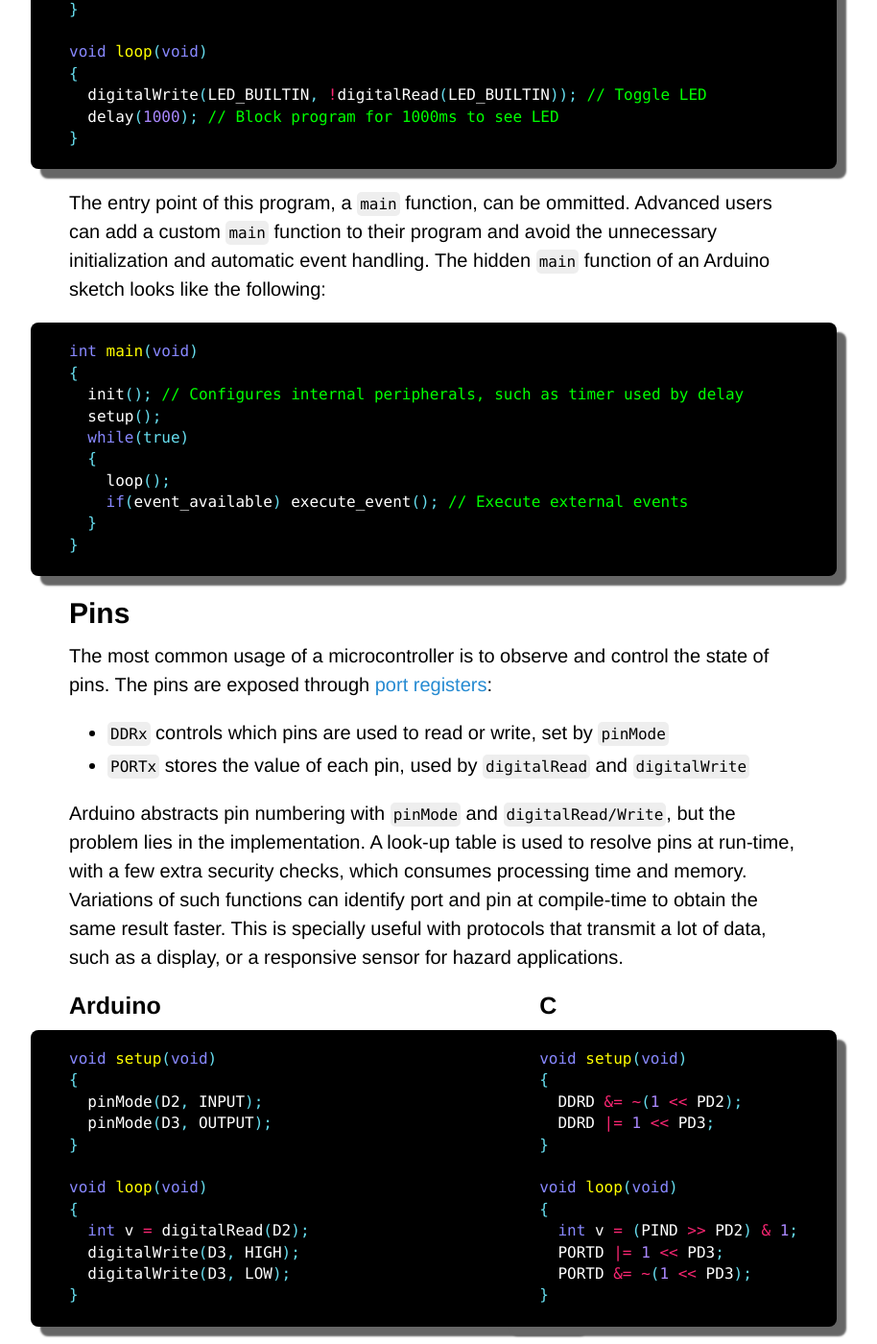
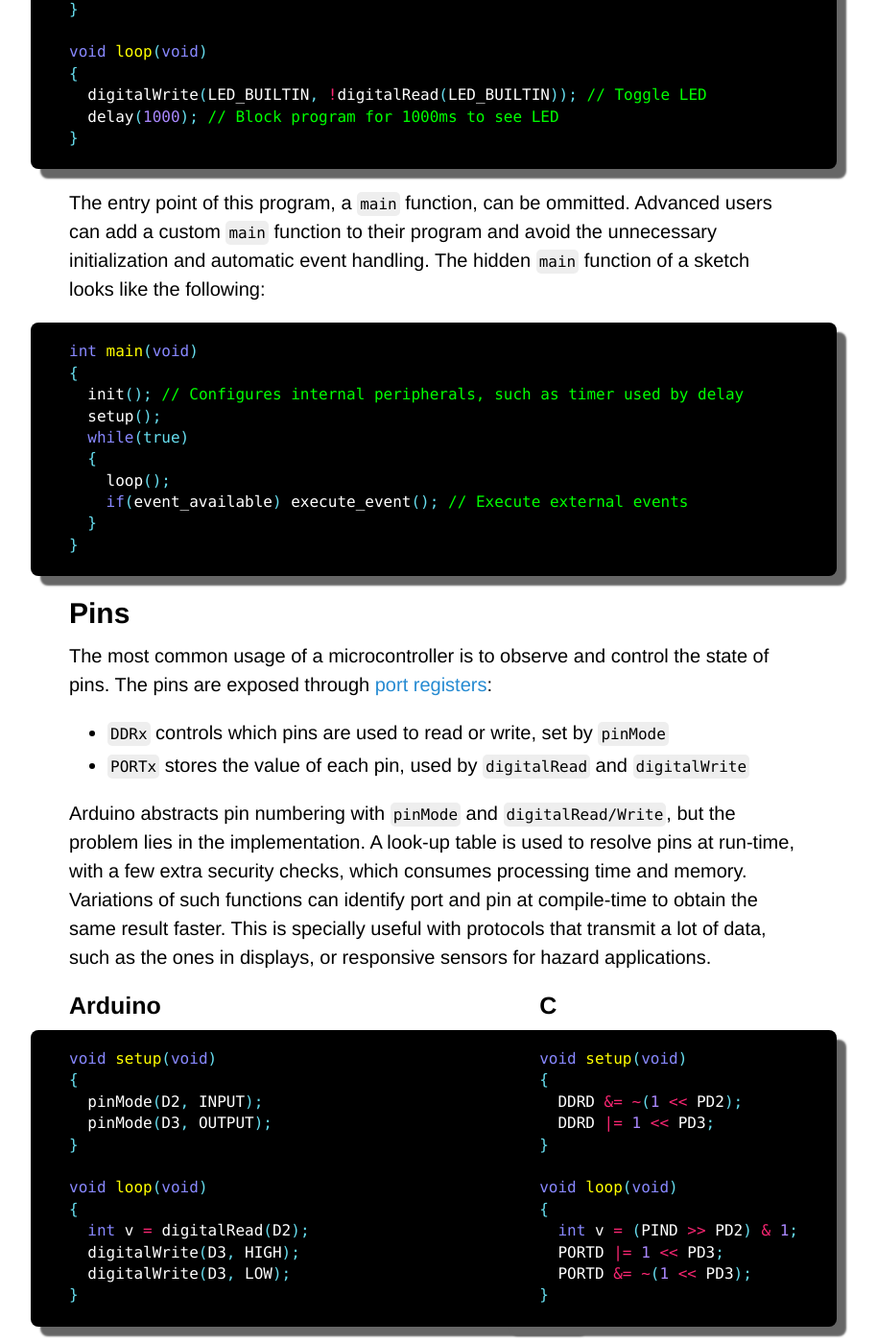
Before and after one commit to Maumagnaguagno/maumagnaguagno.github.io, a Jekyll site: the page built from baremetal.md, in a window 1280 px wide and 1400 px high, scrolled down 2853 px. Shown: the whole window at 96% size, without its empty margins (188-1102 px from the left). Built offline with Jekyll 4.4.1, drawn with Linux system fonts in a browser that asks for light colours; our own code applies the rules of GitHub Pages for plain Markdown files.

Commit message:
Change some sentences in Bare Metal

````diff
--- a/baremetal.md
+++ b/baremetal.md
@@ -99,7 +99,7 @@ void loop(void)
 
 The entry point of this program, a ``main`` function, can be ommitted.
 Advanced users can add a custom ``main`` function to their program and avoid the unnecessary initialization and automatic event handling.
-The hidden ``main`` function of an Arduino sketch looks like the following:
+The hidden ``main`` function of a sketch looks like the following:
 
 ```c
 int main(void)
@@ -123,7 +123,7 @@ The pins are exposed through [port registers](https://www.arduino.cc/en/Referenc
 Arduino abstracts pin numbering with ``pinMode`` and ``digitalRead/Write``, but the problem lies in the implementation.
 A look-up table is used to resolve pins at run-time, with a few extra security checks, which consumes processing time and memory.
 Variations of such functions can identify port and pin at compile-time to obtain the same result faster.
-This is specially useful with protocols that transmit a lot of data, such as a display, or a responsive sensor for hazard applications.
+This is specially useful with protocols that transmit a lot of data, such as the ones in displays, or responsive sensors for hazard applications.
 
 <div class="split" markdown="1">
 
@@ -166,7 +166,7 @@ void loop(void)
 
 Another detail about Arduino is that ``pinMode`` usually changes more than DDRx:
 
-``pinMode``  | DDRx | PORTx
+   pinMode   | DDRx | PORTx
 ---          | ---  | ---
 INPUT        | 0    | 0
 INPUT_PULLUP | 0    | 1
````
